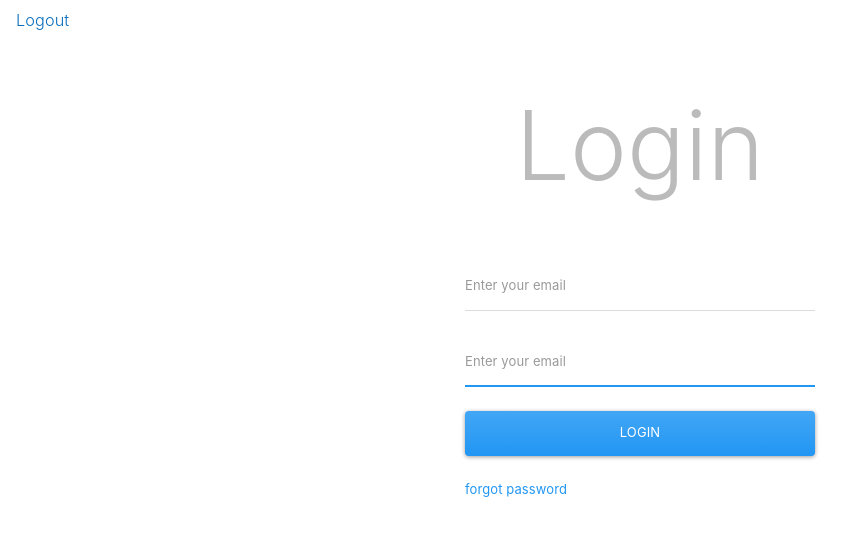
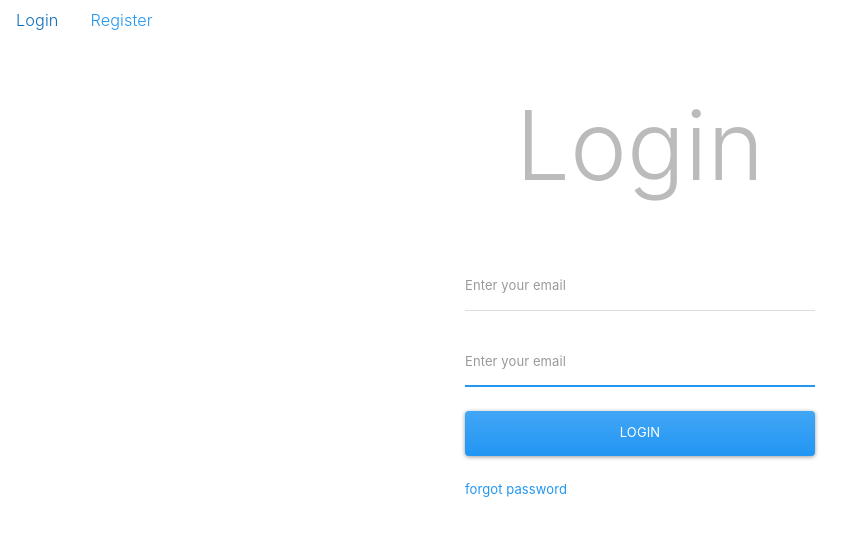
Before and after one commit to KaiyuWei/register, a React (Create React App) app in the folder client/: page / in a window 1280 px wide. Shown: the top 536 px of the page, without its empty margins (0-864 px from the left). Built offline with nearby package versions, Linux system fonts and the light colour scheme; no server answers.

Commit message:
dashboard auth issue solved

```diff
--- a/client/src/components/PrivateRoute.js
+++ b/client/src/components/PrivateRoute.js
@@ -9,7 +9,7 @@ import axios from "axios";
 
 export default function PrivateRoute() {
   // context
-  const { auth, setAuth } = useAuth();
+  const [auth, setAuth] = useAuth();
 
   // the outlet enables the nested UI rendering, which requires authentication.
   return auth ? <Outlet /> : "";
--- a/client/src/components/nav/Navbar.js
+++ b/client/src/components/nav/Navbar.js
@@ -17,7 +17,7 @@ export default function Navbar() {
   useEffect(() => {
     // require authentication when there is no authentication info
     if (!auth) authenticate();
-  }, [auth]);
+  }, []);
 
   // send the session cookie to the back end and get the current user
   const authenticate = async () => {
@@ -25,6 +25,7 @@ export default function Navbar() {
       // get the use data from the backend with token in the request header
       const { data } = await axios.get("/authenticate");
       // there is a valid user authentication
+
       if (data.auth) setAuth(true);
     } catch (err) {
       // something wrong
@@ -45,14 +46,12 @@ export default function Navbar() {
     navigate("/login");
   };
 
-  // a user is logged in?
-  const loggedIn = auth.user !== null && auth.session_id !== "";
-
+  // display different contents according to the location
   const currentPage = window.location.pathname;
 
   return (
     <nav className="nav d-flex justify-content-left lead">
-      {!loggedIn && currentPage !== "/login" ? (
+      {!auth && currentPage !== "/login" ? (
         <>
           <NavLink className="nav-link" to="/login">
             Login
@@ -61,7 +60,7 @@ export default function Navbar() {
       ) : (
         ""
       )}
-      {!loggedIn && currentPage !== "/register" ? (
+      {!auth && currentPage !== "/register" ? (
         <>
           <NavLink className="nav-link" to="/register">
             Register
@@ -70,7 +69,7 @@ export default function Navbar() {
       ) : (
         ""
       )}
-      {loggedIn ? (
+      {auth ? (
         <>
           <a className="nav-link pointer" onClick={logout}>
             Logout
```
Also changed, not shown: 1 other file (tests, documents, lock files or other folders).
